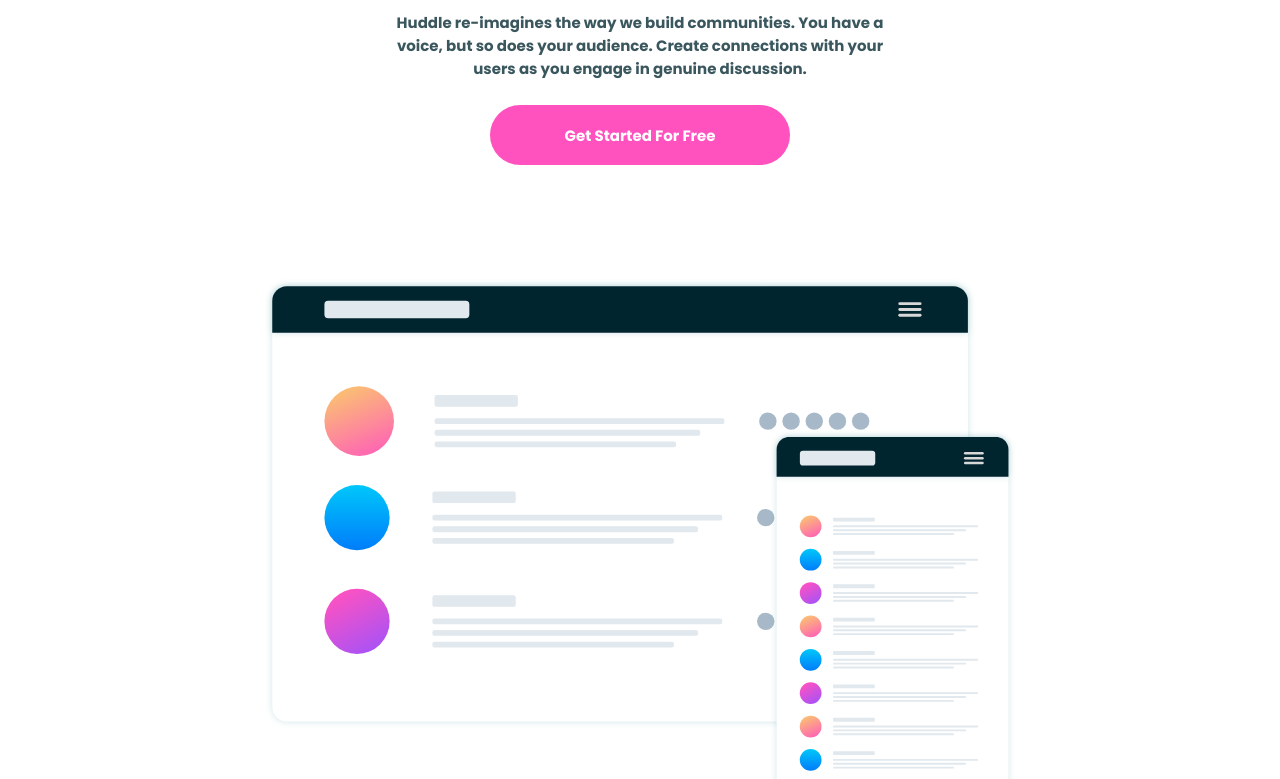
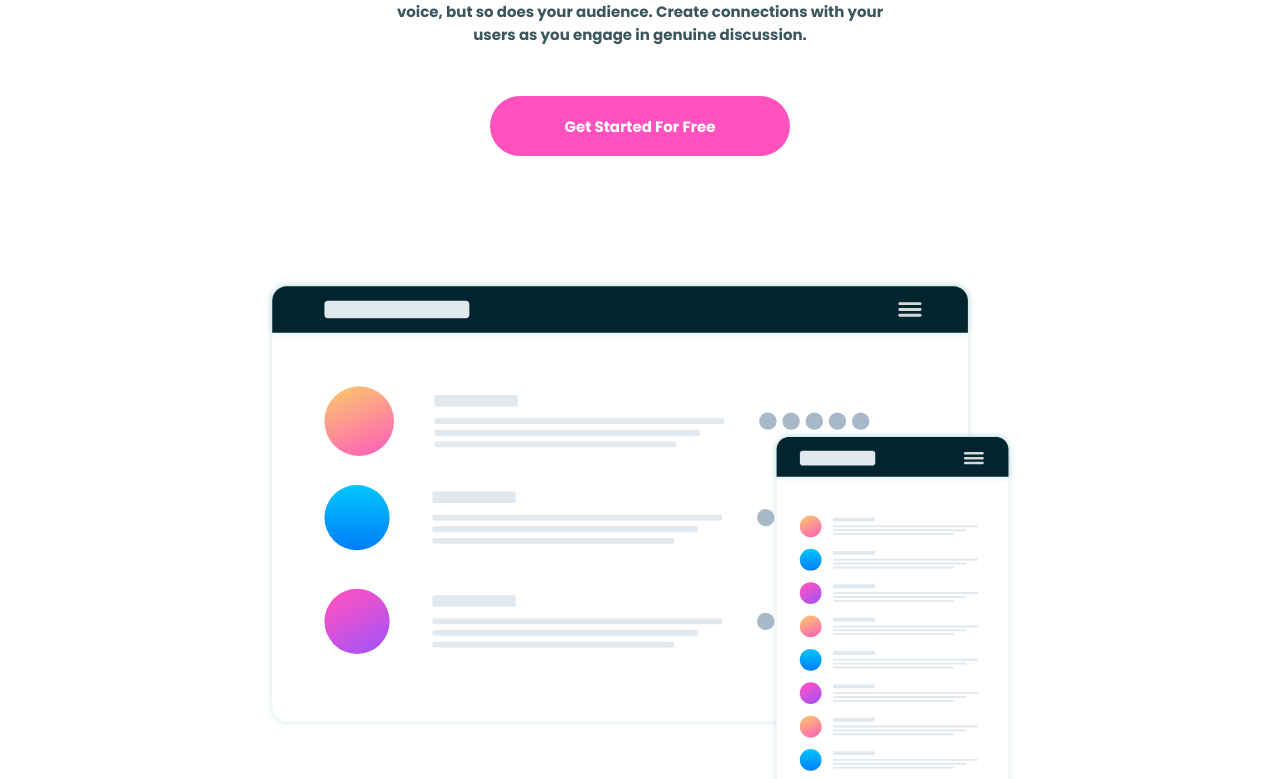
Before and after one commit to Philopater-S/Huddle-Landing-Page, a plain HTML site: page index.html in a window 1280 px wide. Shown: the part 321-1100 px from the top of the page. Drawn offline with Linux system fonts and the light colour scheme.

Commit message:
Update style.css

```diff
--- a/style.css
+++ b/style.css
@@ -54,10 +54,7 @@ nav button:hover{
 /*********Header********/
 header{
     text-align: center;
-    display: flex;
-    flex-direction: column;
     justify-content: center;
-    align-items: center;
     height: 300px;
     max-width: 800px;
     margin: 80px auto 80px auto ;
@@ -70,7 +67,7 @@ header h1{
 
 header p{
     font-size: 15px;
-    margin-top: 25px;
+    margin: 25px auto;
     color: var(--paragraph);
     max-width: 500px;
 }
```
